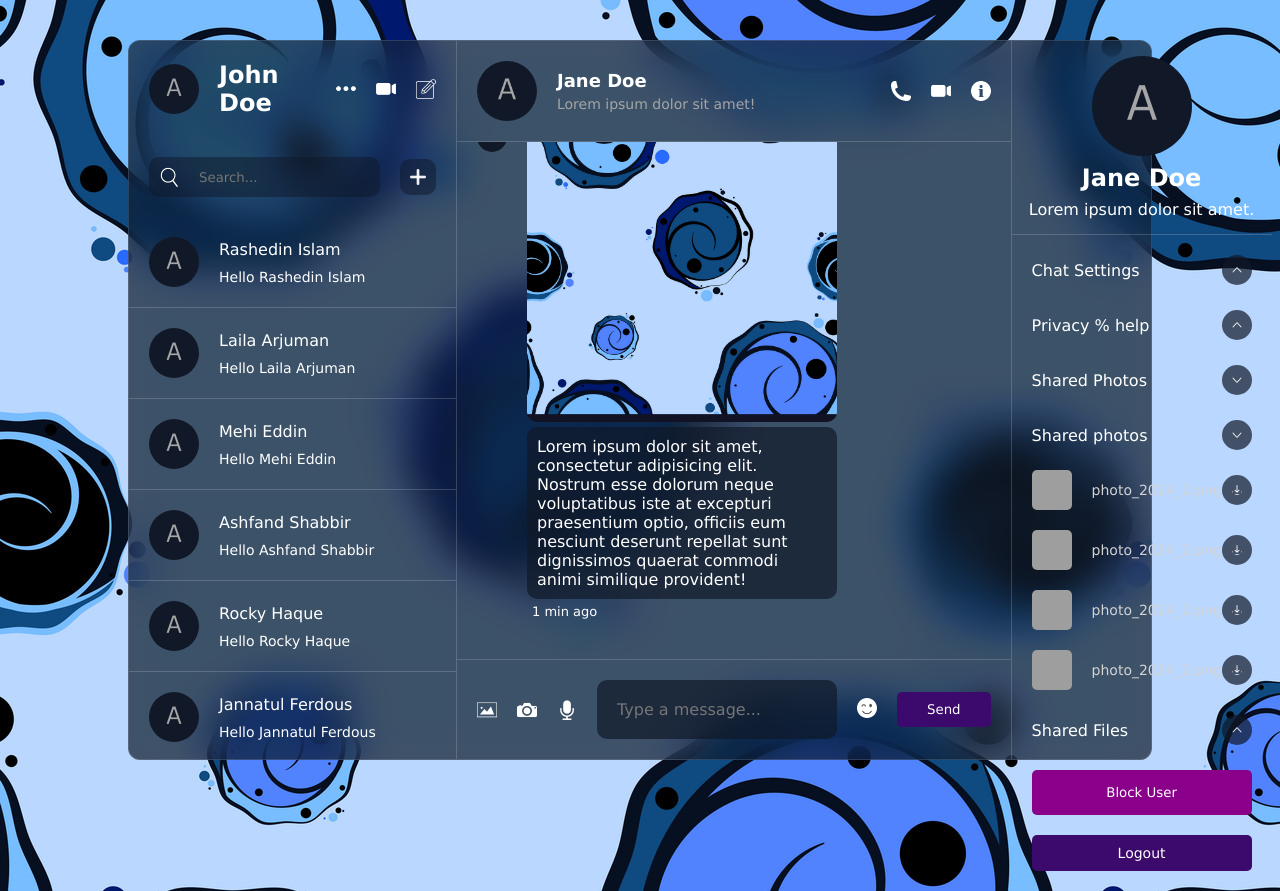
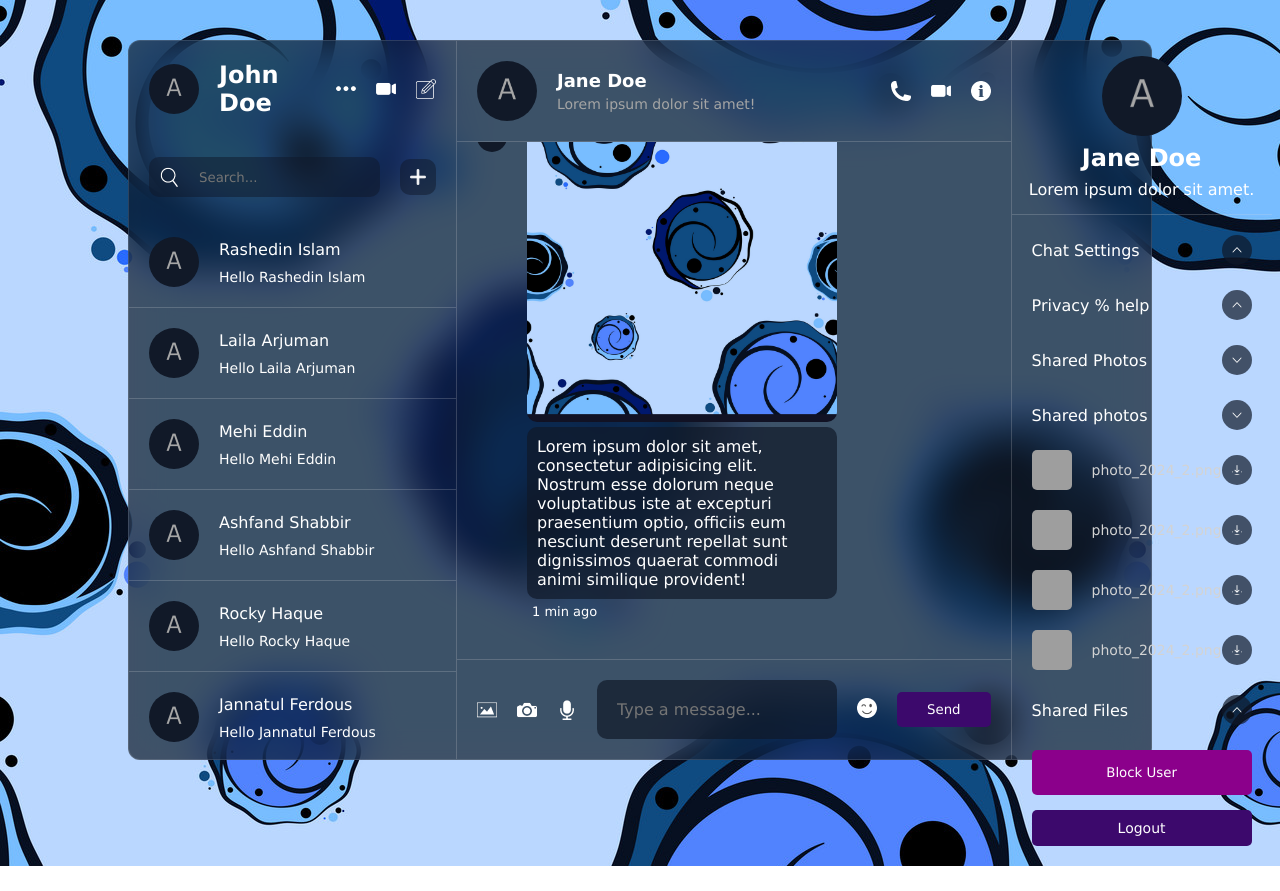
Before and after one commit to dev-rashedin/TwineChat-Project, a React (Vite) app: page / in a window 1280 px wide. After the commit the page ends 866 px from the top, so only its background shows below. Built offline with nearby package versions, Linux system fonts and the light colour scheme; grey boxes are pictures that could not be loaded.

Commit message:
ui updated

```diff
--- a/src/styles/chat.css
+++ b/src/styles/chat.css
@@ -185,7 +185,7 @@
       cursor: pointer;
 
       &:disabled {
-        background-color: var(--secondary-bg-dark);
+        background-color: var(--border-color);
         cursor: not-allowed;
       }
     }
--- a/src/styles/detail.css
+++ b/src/styles/detail.css
@@ -10,8 +10,8 @@
     border-bottom: 1px solid var(--border-color);
 
     img {
-      width: 100px;
-      height: 100px;
+      width: 80px;
+      height: 80px;
       border-radius: 50%;
       object-fit: cover;
     }
@@ -101,7 +101,7 @@
         border-radius: 5px;
         cursor: pointer;
         font-size: 14px;
-        margin-top: -5px;
+        margin-top: -10px;
       }
     }
   }
```
